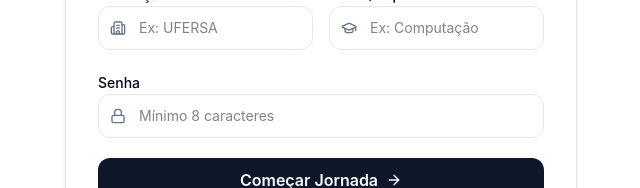
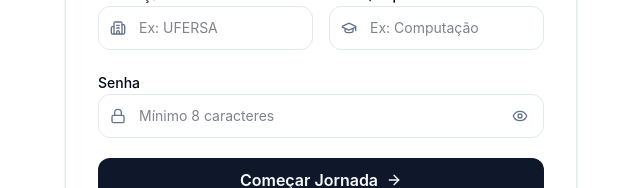
Before and after one commit to Allysonfreitas210695/Projeto-Web, a React (Vite) app: page /cadastro in a window 1280 px wide. Shown: the part 417-605 px from the top of the page, without its empty margins (319-959 px from the left). Built offline with nearby package versions, Linux system fonts and the light colour scheme; no server answers.

Commit message:
feat: add password visibility toggle component to login and register forms

```diff
--- /dev/null
+++ b/src/components/ui/PasswordInput.tsx
@@ -0,0 +1,53 @@
+import { useState } from 'react';
+import { Eye, EyeOff, Lock } from 'lucide-react';
+import { UseFormRegisterReturn } from 'react-hook-form';
+import { cn } from '@/lib/utils';
+
+interface PasswordInputProps {
+  register: UseFormRegisterReturn;
+  error?: string;
+  placeholder?: string;
+  className?: string;
+  label?: string;
+}
+
+export const PasswordInput = ({
+  register,
+  error,
+  placeholder,
+  className,
+  label = 'Senha',
+}: PasswordInputProps) => {
+  const [show, setShow] = useState(false);
+
+  return (
+    <div className={cn('space-y-2', className)}>
+      <label className="text-sm font-medium">{label}</label>
+      <div className="relative">
+        <Lock className="absolute left-3 top-1/2 -translate-y-1/2 text-muted-foreground w-4 h-4" />
+        <input
+          {...register}
+          type={show ? 'text' : 'password'}
+          className={cn(
+            'w-full h-11 pl-10 pr-10 rounded-xl border border-border bg-background outline-none focus:ring-2 focus:ring-primary/10 focus:border-primary transition-all text-sm',
+            error && 'border-red-500 focus:border-red-500 focus:ring-red-500/10'
+          )}
+          placeholder={placeholder || '••••••••'}
+        />
+        <button
+          type="button"
+          onClick={() => setShow(!show)}
+          className="absolute right-3 top-1/2 -translate-y-1/2 text-muted-foreground hover:text-foreground transition-colors p-1"
+          tabIndex={-1}
+        >
+          {show ? <EyeOff className="w-4 h-4" /> : <Eye className="w-4 h-4" />}
+        </button>
+      </div>
+      {error && (
+        <p className="text-xs text-red-500 animate-in fade-in slide-in-from-top-1 duration-200">
+          {error}
+        </p>
+      )}
+    </div>
+  );
+};
--- a/src/pages/LoginPage.tsx
+++ b/src/pages/LoginPage.tsx
@@ -1,7 +1,8 @@
 import { Link } from 'react-router-dom';
 import { Logo } from '@/components/shared/Logo';
 import { useLoginForm } from '@/hooks/useLoginForm';
-import { Mail, Lock, Loader2 } from 'lucide-react';
+import { PasswordInput } from '@/components/ui/PasswordInput';
+import { Mail, Loader2 } from 'lucide-react';
 
 const LoginPage = () => {
   const {
@@ -29,26 +30,14 @@ const LoginPage = () => {
               <Mail className="absolute left-3 top-1/2 -translate-y-1/2 text-muted-foreground w-4 h-4" />
               <input
                 {...register('email')}
-                className="w-full h-11 pl-10 pr-4 rounded-xl border border-border bg-background outline-hidden focus:ring-2 focus:ring-primary/10 focus:border-primary transition-all text-sm"
+                className="w-full h-11 pl-10 pr-4 rounded-xl border border-border bg-background outline-none focus:ring-2 focus:ring-primary/10 focus:border-primary transition-all text-sm"
                 placeholder="usuario@exemplo.com"
               />
             </div>
             {errors.email && <p className="text-xs text-red-500">{errors.email.message}</p>}
           </div>
 
-          <div className="space-y-2">
-            <label className="text-sm font-medium">Senha</label>
-            <div className="relative">
-              <Lock className="absolute left-3 top-1/2 -translate-y-1/2 text-muted-foreground w-4 h-4" />
-              <input
-                {...register('password')}
-                type="password"
-                className="w-full h-11 pl-10 pr-4 rounded-xl border border-border bg-background outline-hidden focus:ring-2 focus:ring-primary/10 focus:border-primary transition-all text-sm"
-                placeholder="••••••••"
-              />
-            </div>
-            {errors.password && <p className="text-xs text-red-500">{errors.password.message}</p>}
-          </div>
+          <PasswordInput register={register('password')} error={errors.password?.message} />
 
           <div className="flex justify-end">
             <Link
--- a/src/pages/RegisterPage.tsx
+++ b/src/pages/RegisterPage.tsx
@@ -1,7 +1,8 @@
 import { Link } from 'react-router-dom';
 import { Logo } from '@/components/shared/Logo';
-import { User, Mail, Lock, GraduationCap, Building2, Loader2, ArrowRight } from 'lucide-react';
+import { User, Mail, GraduationCap, Building2, Loader2, ArrowRight } from 'lucide-react';
 import { useRegisterForm } from '@/hooks/useRegisterForm';
+import { PasswordInput } from '@/components/ui/PasswordInput';
 
 const RegisterPage = () => {
   const {
@@ -86,19 +87,11 @@ const RegisterPage = () => {
               </div>
             </div>
 
-            <div className="space-y-2">
-              <label className="text-sm font-medium">Senha</label>
-              <div className="relative">
-                <Lock className="absolute left-3 top-1/2 -translate-y-1/2 text-muted-foreground w-4 h-4" />
-                <input
-                  {...register('password')}
-                  type="password"
-                  className="w-full h-11 pl-10 pr-4 rounded-xl border border-border bg-background outline-hidden focus:ring-2 focus:ring-primary/10 focus:border-primary transition-all text-sm"
-                  placeholder="Mínimo 8 caracteres"
-                />
-              </div>
-              {errors.password && <p className="text-xs text-red-500">{errors.password.message}</p>}
-            </div>
+            <PasswordInput
+              register={register('password')}
+              error={errors.password?.message}
+              placeholder="Mínimo 8 caracteres"
+            />
 
             <button
               type="submit"
```
